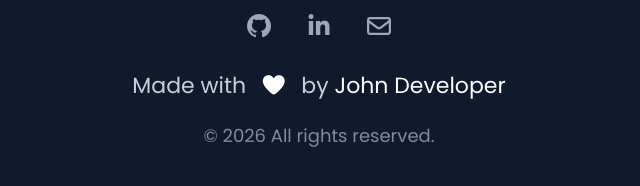
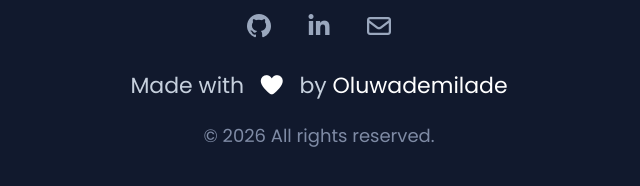
Before and after one commit to okedemmyy-byte/Portfolio, a plain HTML site: page index.html in a window 1280 px wide. Shown: the part 5525-5711 px from the top of the page, 321-961 px from the left. Drawn offline with Linux system fonts and the light colour scheme.

Commit message:
index file updated

```diff
--- a/index.html
+++ b/index.html
@@ -744,7 +744,7 @@
             <span class="heart">
                 <i class="fas fa-heart"></i>
             </span>
-            by <span>John Developer</span>
+            by <span>Oluwademilade</span>
         </p>
         <!-- Copyright -->
         <p class="copyright">
```
